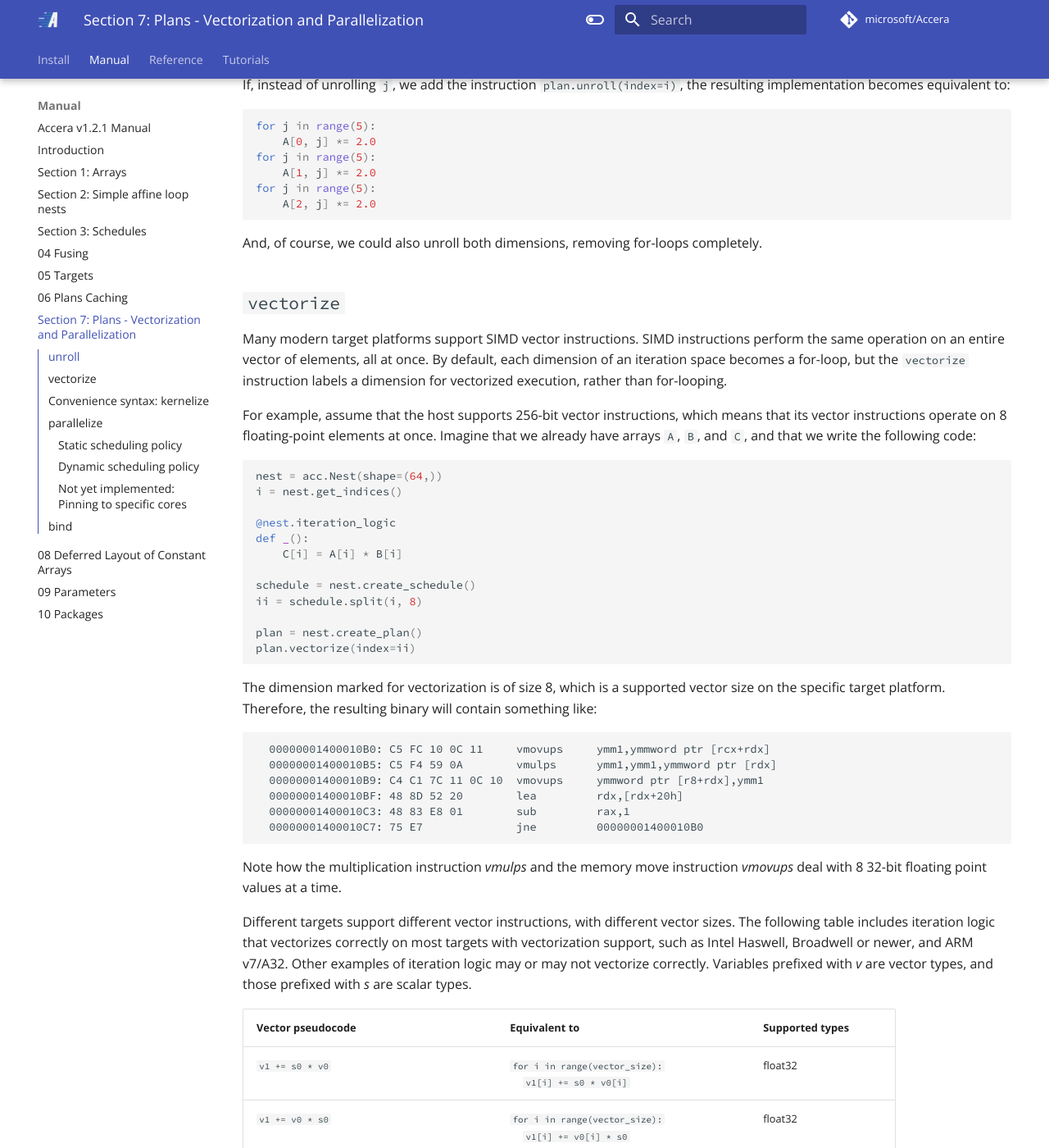
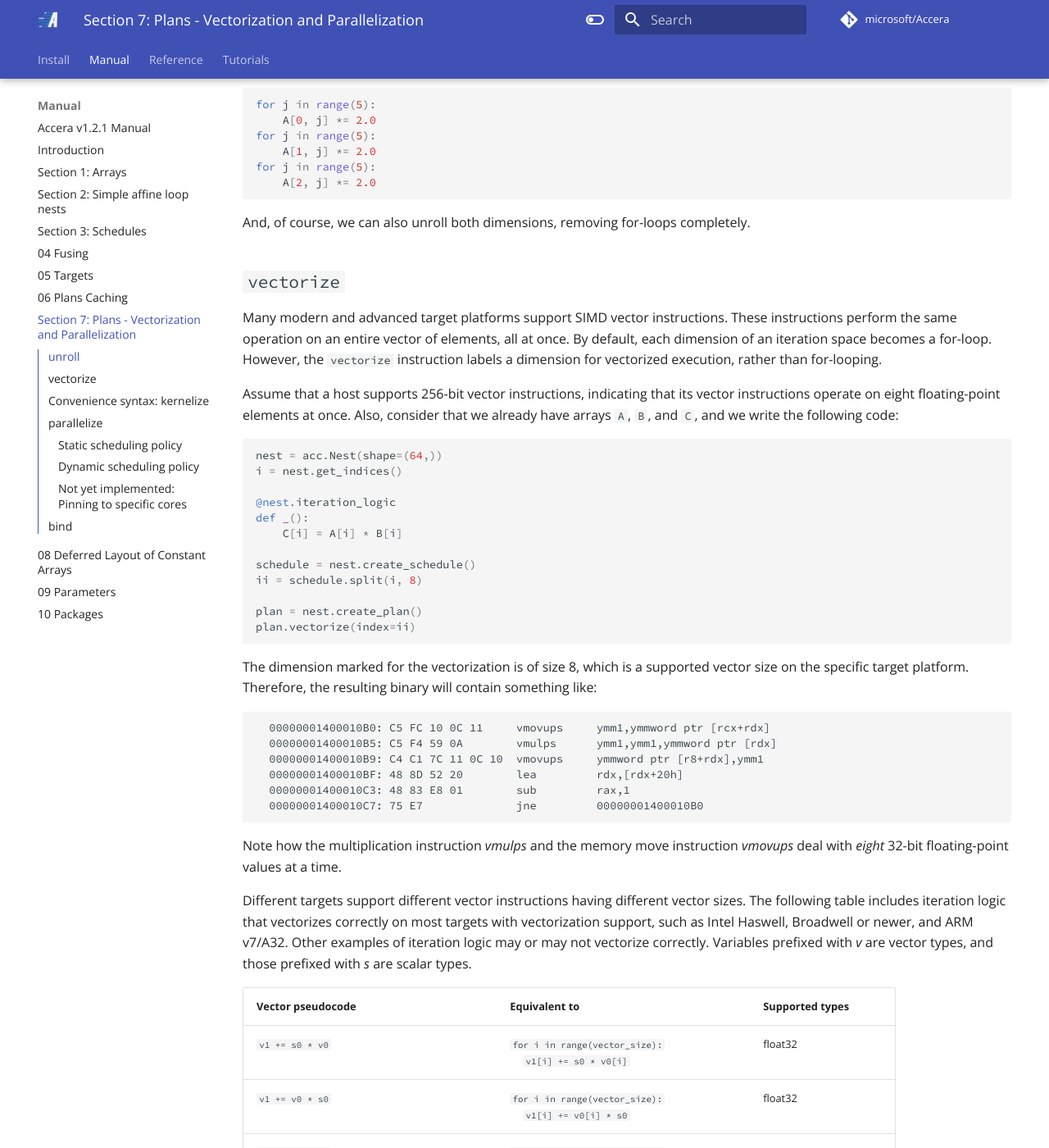
Before and after one commit to microsoft/Accera, an MkDocs documentation site: the page built from docs/Manual/07 Plans - Vectorization and Parallelization.md, in a window 1280 px wide and 1400 px high, scrolled down 965 px. Shown: the whole window at 82% size. Built offline with MkDocs 1.6.1 and Material for MkDocs 9.7.7, drawn with Linux system fonts in a browser that asks for light colours; comment, search, counter and statistics services are not loaded; some of the changed text lies outside the part shown.

Commit message:
Complete refactoring of file 7 of manual docs

````diff
--- a/docs/Manual/07 Plans - Vectorization and Parallelization.md
+++ b/docs/Manual/07 Plans - Vectorization and Parallelization.md
@@ -5,7 +5,7 @@
 The plan includes operations and optimizations that control instruction pipelining, vectorized SIMD instructions, and parallelization.
 
 ## `unroll`
-By default, each dimension of the iteration space is implemented as a for-loop. The `unroll` instruction marks a dimension for *unrolling* rather than looping. For example, imagine that we have the following nest, which multiplies the entires of an array by a constant:
+By default, each dimension of the iteration space is implemented as a for-loop. The `unroll` instruction marks a dimension for *unrolling* rather than looping. Consider the following nest that multiplies the entires of an array by a constant:
 ```python
 import accera as acc
 
@@ -44,12 +44,12 @@
 for j in range(5):
     A[2, j] *= 2.0
 ```
-And, of course, we could also unroll both dimensions, removing for-loops completely.
+And, of course, we can also unroll both dimensions, removing for-loops completely.
 
 ## `vectorize`
-Many modern target platforms support SIMD vector instructions. SIMD instructions perform the same operation on an entire vector of elements, all at once. By default, each dimension of an iteration space becomes a for-loop, but the `vectorize` instruction labels a dimension for vectorized execution, rather than for-looping.
+Many modern and advanced target platforms support SIMD vector instructions. These instructions perform the same operation on an entire vector of elements, all at once. By default, each dimension of an iteration space becomes a for-loop. However, the `vectorize` instruction labels a dimension for vectorized execution, rather than for-looping.
 
-For example, assume that the host supports 256-bit vector instructions, which means that its vector instructions operate on 8 floating-point elements at once. Imagine that we already have arrays `A`, `B`, and `C`, and that we write the following code:
+Assume that a host supports 256-bit vector instructions, indicating that its vector instructions operate on eight floating-point elements at once. Also, consider that we already have arrays `A`, `B`, and `C`, and we write the following code:
 ```python
 nest = acc.Nest(shape=(64,))
 i = nest.get_indices()
@@ -64,7 +64,7 @@
 plan = nest.create_plan()
 plan.vectorize(index=ii)
 ```
-The dimension marked for vectorization is of size 8, which is a supported vector size on the specific target platform. Therefore, the resulting binary will contain something like:
+The dimension marked for the vectorization is of size 8, which is a supported vector size on the specific target platform. Therefore, the resulting binary will contain something like:
 ```
   00000001400010B0: C5 FC 10 0C 11     vmovups     ymm1,ymmword ptr [rcx+rdx]
   00000001400010B5: C5 F4 59 0A        vmulps      ymm1,ymm1,ymmword ptr [rdx]
@@ -73,9 +73,9 @@
   00000001400010C3: 48 83 E8 01        sub         rax,1
   00000001400010C7: 75 E7              jne         00000001400010B0
 ```
-Note how the multiplication instruction *vmulps* and the memory move instruction *vmovups* deal with 8 32-bit floating point values at a time.
+Note how the multiplication instruction *vmulps* and the memory move instruction *vmovups* deal with *eight* 32-bit floating-point values at a time.
 
-Different targets support different vector instructions, with different vector sizes. The following table includes iteration logic that vectorizes correctly on most targets with vectorization support, such as Intel Haswell, Broadwell or newer, and ARM v7/A32. Other examples of iteration logic may or may not vectorize correctly. Variables prefixed with *v* are vector types, and those prefixed with *s* are scalar types.
+Different targets support different vector instructions having different vector sizes. The following table includes iteration logic that vectorizes correctly on most targets with vectorization support, such as Intel Haswell, Broadwell or newer, and ARM v7/A32. Other examples of iteration logic may or may not vectorize correctly. Variables prefixed with *v* are vector types, and those prefixed with *s* are scalar types.
 
 | Vector pseudocode | Equivalent to | Supported types |
 |---------|---------------|---------|
@@ -103,17 +103,17 @@
 | `s0 = max(v0 + v1)` | `for i in range(vector_size):` <br>&emsp; `s0 = max(v0[i] + v1[i], s0)` | int/8int16/32/64, float32 |
 | `s0 = max(v0 - v1)` | `for i in range(vector_size):` <br>&emsp; `s0 = max(v0[i] - v1[i], s0)` | int/8int16/32/64, float32 |
 
-In addition, Accera can perform vectorized load and store operations to/from vector registers and memory if the memory locations are contiguous.
+Additionally, Accera can perform vectorized load and store operations to/from vector registers and memory if the memory locations are contiguous.
 
-To vectorize dimension `i`, the number of active elements that corresponds to dimension `i` must exactly match the vector instruction width of the target processor. For example, if the target processor has vector instructions that operate on either 4 or 8 floating point elements at once, then the number of active elements can be either 4 or 8. Additionally, those active elements must occupy adjacent memory locations (they cannot be spread out).
+To vectorize dimension `i`, the number of active elements that corresponds to dimension `i` must exactly match the vector instruction width of the target processor. For example, if the target processor has vector instructions that operate on either 4 or 8 floating-point elements at once, then the number of active elements can either be 4 or 8. Additionally, those active elements must occupy adjacent memory locations (they cannot be spread out).
 
 ## Convenience syntax: `kernelize`
-The `kernelize` instruction is a convenience syntax and does not provide any unique functionality. Specifically, `kernelize` is equivalent to a sequence of `unroll` instructions, followed by an optional `vectorize` instruction.
+The `kernelize` instruction is a convenience syntax that does not provide any unique functionality. Specifically, `kernelize` is equivalent to a sequence of `unroll` instructions, followed by an optional `vectorize` instruction.
 
-A typical Accera design pattern is to break a loop-nest into tiles and then apply an optimized kernel to each tile. For example, imagine that the loop nest multiplies two 256&times;256 matrices and the kernel is a highly optimized procedure for multiplying 4&times;4 matrices. In the future, Accera will introduce different ways to write highly optimized kernels, but currently, it only supports *automatic kernelization* using the `kernelize` instruction. As mentioned above, `kernelize` is shorthand for unrolling and vectorizing. These instructions structure the code in a way that makes it easy for downstream compiler heuristics to automatically generate kernels.
+A typical Accera design pattern is; to first break a loop-nest into tiles and then apply an optimized kernel to each tile. For example, imagine that the loop nest multiplies two 256&times;256 matrices and the kernel is a highly optimized procedure for multiplying 4&times;4 matrices. Accera will introduce different ways to write highly optimized kernels in the future. However, currently, it only supports *automatic kernelization* using the `kernelize` instruction. As mentioned above, `kernelize` is shorthand for unrolling and vectorizing. These instructions structure the code in a way that makes it easy for downstream compiler heuristics to automatically generate kernels.
 
-Consider, once again, the matrix multiplication example we saw previously in [Section 2](<02%20Simple%20Affine%20Loop%20Nests.md>).
-Imagine we declare the schedule and reorder as follows:
+Consider, once again, the matrix multiplication example we discussed previously in [Section 2](<02%20Simple%20Affine%20Loop%20Nests.md>).
+Assume that we declare the schedule and reorder as follows
 
 ```python
 schedule = nest.create_schedule()
@@ -140,7 +140,7 @@
 ```
 Applying this sequence of instructions allows the compiler to automatically create an optimized kernel from loops `i, k, j`.
 
-For simplicity, let's assume that the matrix sizes, defined by M, N, S are M=3, N=4, S=2.
+For simplicity, assume that the matrix sizes defined by M, N, and S are 3, 4, and 2.
 
 After applying `kernelize`, the schedule is equivalent to the following Python code:
 ```python
@@ -185,10 +185,10 @@
 Specifying multiple dimensions is equivalent to the `collapse` argument in OpenMP. Therefore, the dimensions must be contiguous in the iteration space dimension order.
 
 ### Static scheduling policy
-A static scheduling strategy is invoked by setting the argument `policy="static"` in the call to `parallelize`. If *n* iterations are parallelized across *c* cores, static scheduling partitions the work into *c* fixed parts, some of size *floor(n/c)* and some of size *ceil(n/c)*, and executes each part on a different core.
+Static scheduling strategy is invoked by setting the argument `policy="static"` in the call to `parallelize`. If *n* iterations are parallelized across *c* cores, the static scheduling partitions the work into *c* fixed parts, some of size *floor(n/c)*, some of size *ceil(n/c)*, and executes each part on a different core.
 
 ### Dynamic scheduling policy
-A dynamic scheduling strategy is invoked by setting the argument `policy="dynamic"` in the call to `parallelize`. Dynamic scheduling creates a single queue of work that is shared across the different cores.
+Dynamic scheduling strategy is invoked by setting the argument `policy="dynamic"` in the call to `parallelize`. Dynamic scheduling creates a single work queue that is shared across different cores.
 
 ### __Not yet implemented:__ Pinning to specific cores
 The `pin` argument allows the parallel work to be pinned to specific cores.
````
Also changed, not shown: other parts of docs/Manual/07 Plans - Vectorization and Parallelization.md (+1 -1 lines).
